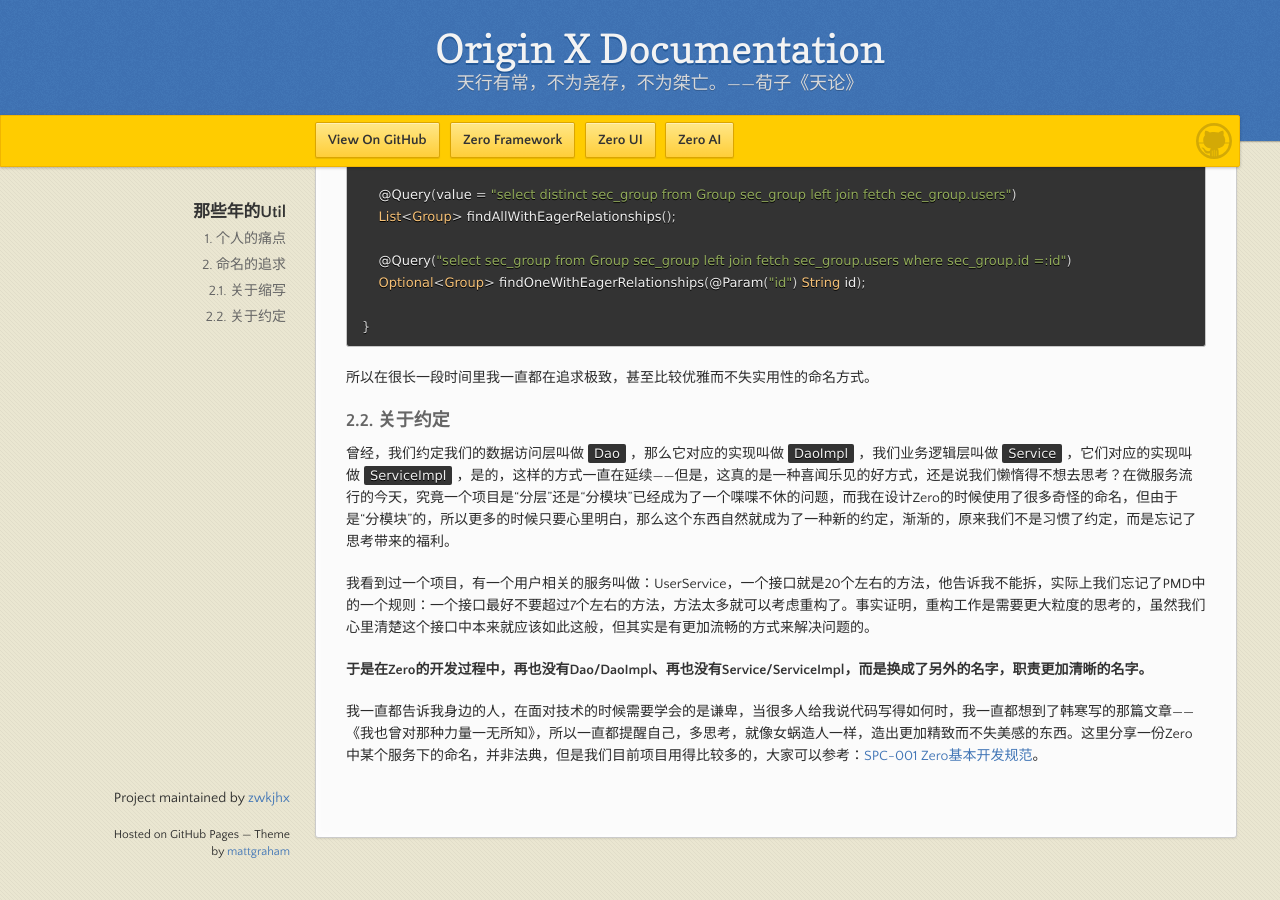
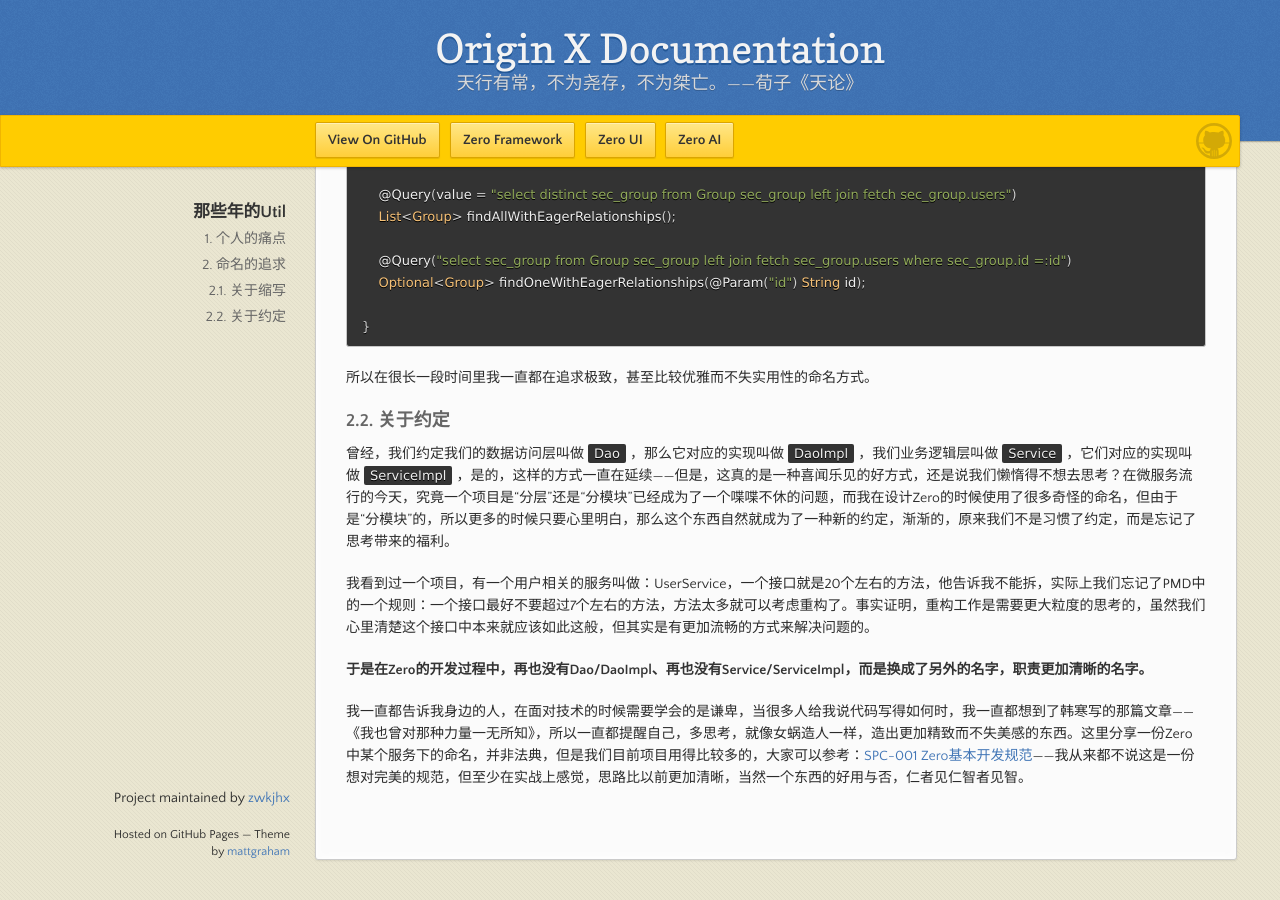
Before and after one commit to zwkjhx/ox-doc, a Jekyll site: the page built from utility-x/1-she-ji-li-nian/uxd-001-ling-ren-fan-suo-de-util.md, in a window 1280 px wide and 900 px high, scrolled down 712 px. Built offline with Jekyll 4.4.1, drawn with Linux system fonts in a browser that asks for light colours; our own code applies the rules of GitHub Pages for plain Markdown files; before the commit the page ends 1590 px from its top, so only the background shows below that.

Commit message:
Updates utility-x/1-she-ji-li-nian/uxd-001-ling-ren-fan-suo-de-util.md
Auto commit by GitBook Editor

```diff
--- a/utility-x/1-she-ji-li-nian/uxd-001-ling-ren-fan-suo-de-util.md
+++ b/utility-x/1-she-ji-li-nian/uxd-001-ling-ren-fan-suo-de-util.md
@@ -45,4 +45,4 @@
 
 **于是在Zero的开发过程中，再也没有Dao/DaoImpl、再也没有Service/ServiceImpl，而是换成了另外的名字，职责更加清晰的名字。**
 
-我一直都告诉我身边的人，在面对技术的时候需要学会的是谦卑，当很多人给我说代码写得如何时，我一直都想到了韩寒写的那篇文章——《我也曾对那种力量一无所知》，所以一直都提醒自己，多思考，就像女蜗造人一样，造出更加精致而不失美感的东西。这里分享一份Zero中某个服务下的命名，并非法典，但是我们目前项目用得比较多的，大家可以参考：[SPC-001 Zero基本开发规范](/specification/1-zerogui-fan/spc-001-zeroji-ben-kai-fa-gui-fan.md)。
+我一直都告诉我身边的人，在面对技术的时候需要学会的是谦卑，当很多人给我说代码写得如何时，我一直都想到了韩寒写的那篇文章——《我也曾对那种力量一无所知》，所以一直都提醒自己，多思考，就像女蜗造人一样，造出更加精致而不失美感的东西。这里分享一份Zero中某个服务下的命名，并非法典，但是我们目前项目用得比较多的，大家可以参考：[SPC-001 Zero基本开发规范](/specification/1-zerogui-fan/spc-001-zeroji-ben-kai-fa-gui-fan.md)——我从来都不说这是一份想对完美的规范，但至少在实战上感觉，思路比以前更加清晰，当然一个东西的好用与否，仁者见仁智者见智。
```
